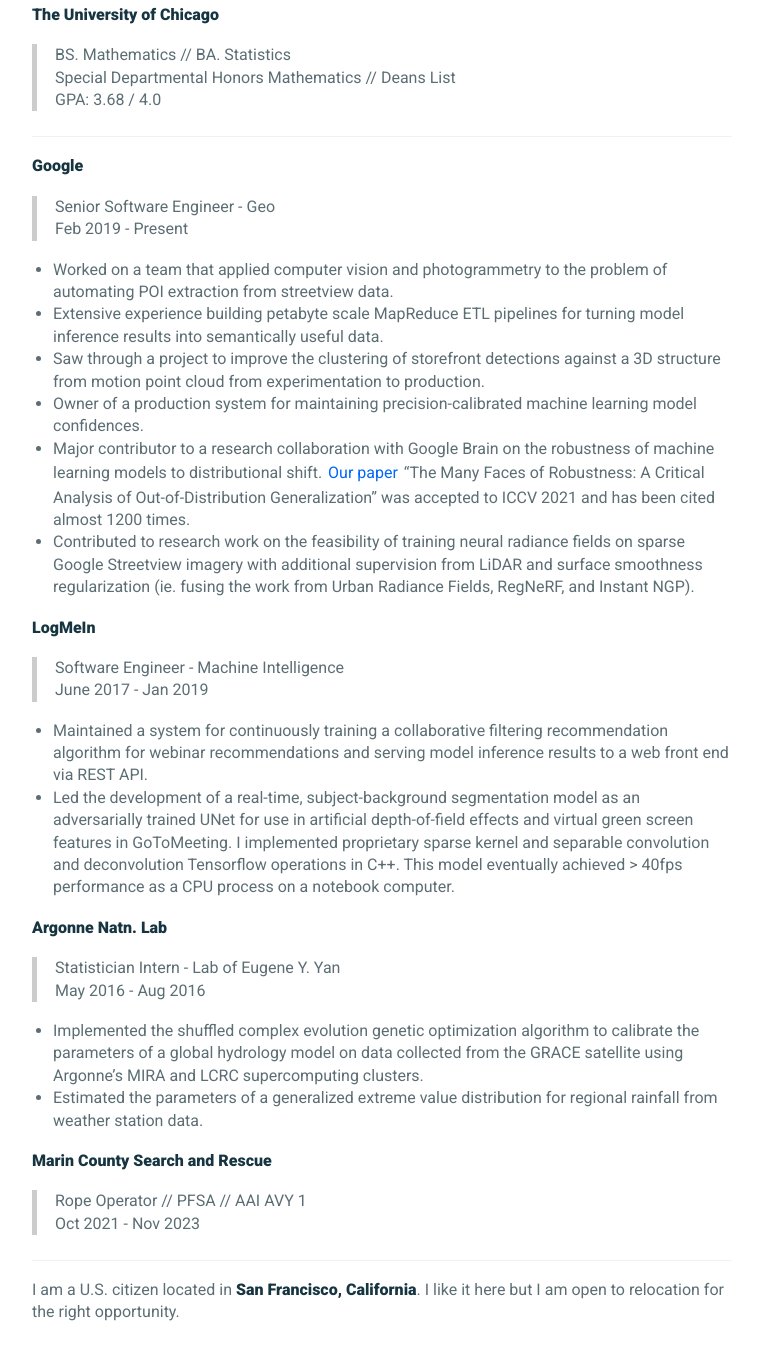
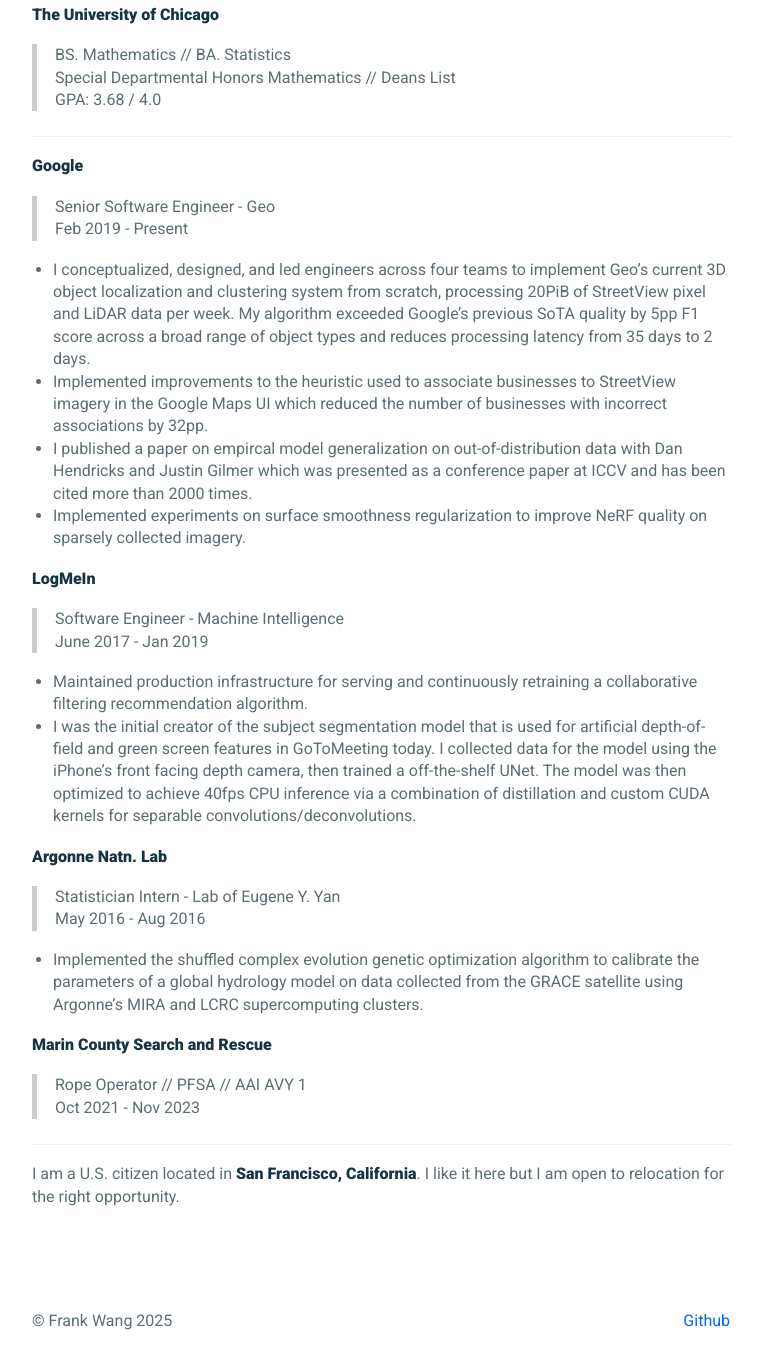
Before and after one commit to frankwang95/frankwang95.github.io, a Jekyll site: the page built from _pages/resume.md, in a window 1280 px wide and 1400 px high, scrolled down 658 px. Shown: the top 1369 px of the window, without its empty margins (258-1021 px from the left). Built offline with Jekyll 4.4.1, drawn with Linux system fonts in a browser that asks for light colours.

Commit message:
Update resume.md

```diff
--- a/_pages/resume.md
+++ b/_pages/resume.md
@@ -27,28 +27,25 @@ _________________
 > Senior Software Engineer - Geo
 > Feb 2019 - Present
 
-* Worked on a team that applied computer vision and photogrammetry to the problem of automating POI extraction from streetview data.
-* Extensive experience building petabyte scale MapReduce ETL pipelines for turning model inference results into semantically useful data.
-* Saw through a project to improve the clustering of storefront detections against a 3D structure from motion point cloud from experimentation to production.
-* Owner of a production system for maintaining precision-calibrated machine learning model confidences.
-* Major contributor to a research collaboration with Google Brain on the robustness of machine learning models to distributional shift. [Our paper](https://arxiv.org/abs/2006.16241) "The Many Faces of Robustness: A Critical Analysis of Out-of-Distribution Generalization" was accepted to ICCV 2021 and has been cited almost 1200 times.
-* Contributed to research work on the feasibility of training neural radiance fields on sparse Google Streetview imagery with additional supervision from LiDAR and surface smoothness regularization (ie. fusing the work from Urban Radiance Fields, RegNeRF, and Instant NGP).
+* I conceptualized, designed, and led engineers across four teams to implement Geo's current 3D object localization and clustering system from scratch, processing 20PiB of StreetView pixel and LiDAR data per week. My algorithm exceeded Google's previous SoTA quality by 5pp F1 score across a broad range of object types and reduces processing latency from 35 days to 2 days.
+* Implemented improvements to the heuristic used to associate businesses to StreetView imagery in the Google Maps UI which reduced the number of businesses with incorrect associations by 32pp.
+* I published a paper on empircal model generalization on out-of-distribution data with Dan Hendricks and Justin Gilmer which was presented as a conference paper at ICCV and has been cited more than 2000 times.
+* Implemented experiments on surface smoothness regularization to improve NeRF quality on sparsely collected imagery.
 
 **LogMeIn**
 
 > Software Engineer - Machine Intelligence
 > June 2017 - Jan 2019
 
-* Maintained a system for continuously training a collaborative filtering recommendation algorithm for webinar recommendations and serving model inference results to a web front end via REST API.
-* Led the development of a real-time, subject-background segmentation model as an adversarially trained UNet for use in artificial depth-of-field effects and virtual green screen features in GoToMeeting. I implemented proprietary sparse kernel and separable convolution and deconvolution Tensorflow operations in C++. This model eventually achieved > 40fps performance as a CPU process on a notebook computer.
+* Maintained production infrastructure for serving and continuously retraining a collaborative filtering recommendation algorithm.
+* I was the initial creator of the subject segmentation model that is used for artificial depth-of-field and green screen features in GoToMeeting today. I collected data for the model using the iPhone's front facing depth camera, then trained a off-the-shelf UNet. The model was then optimized to achieve 40fps CPU inference via a combination of distillation and custom CUDA kernels for separable convolutions/deconvolutions.
 
 **Argonne Natn. Lab**
 
 > Statistician Intern - Lab of Eugene Y. Yan
 > May 2016 - Aug 2016
 
-* Implemented the shuffled complex evolution genetic optimization algorithm to calibrate the parameters of a global hydrology model on data collected from the GRACE satellite using Argonne's MIRA and LCRC supercomputing clusters.
-* Estimated the parameters of a generalized extreme value distribution for regional rainfall from weather station data.
+* Implemented the shuffled complex evolution genetic optimization algorithm to calibrate the parameters of a global hydrology model on data collected from the GRACE satellite using Argonne’s MIRA and LCRC supercomputing clusters.
 
 **Marin County Search and Rescue**
 
```
